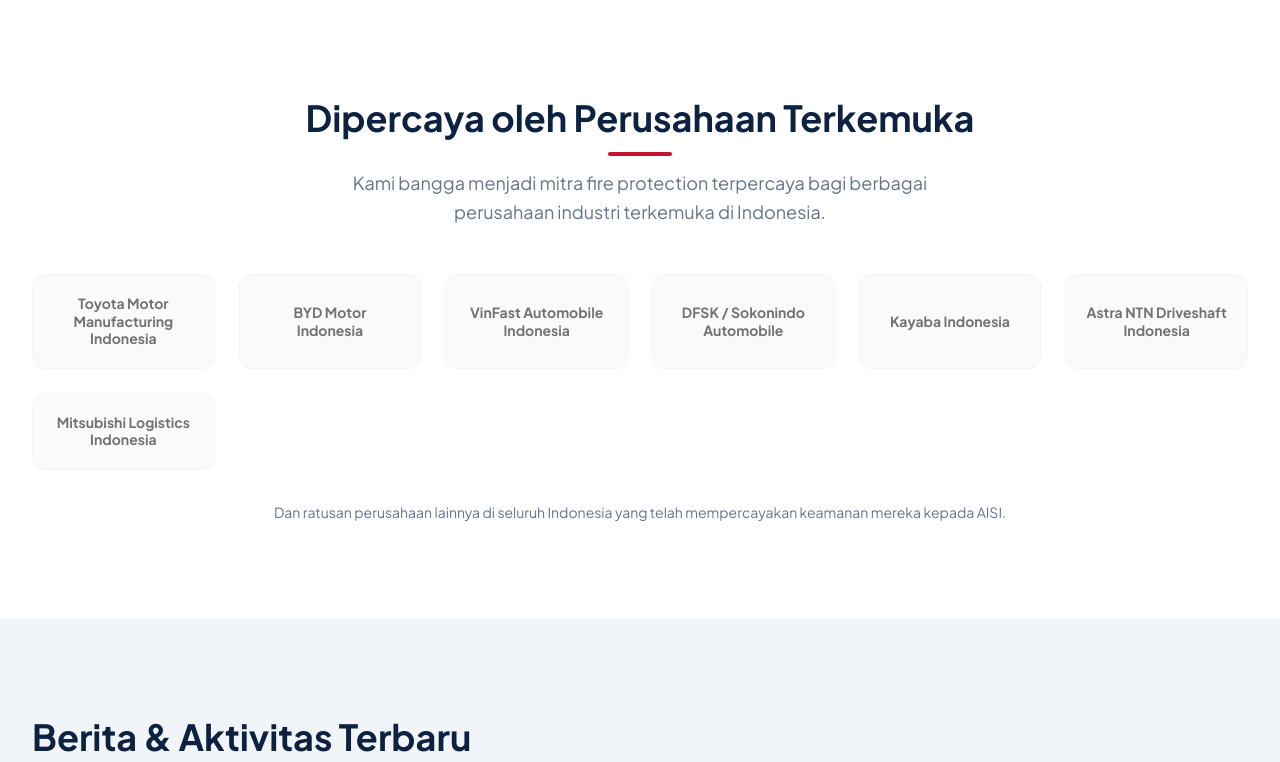
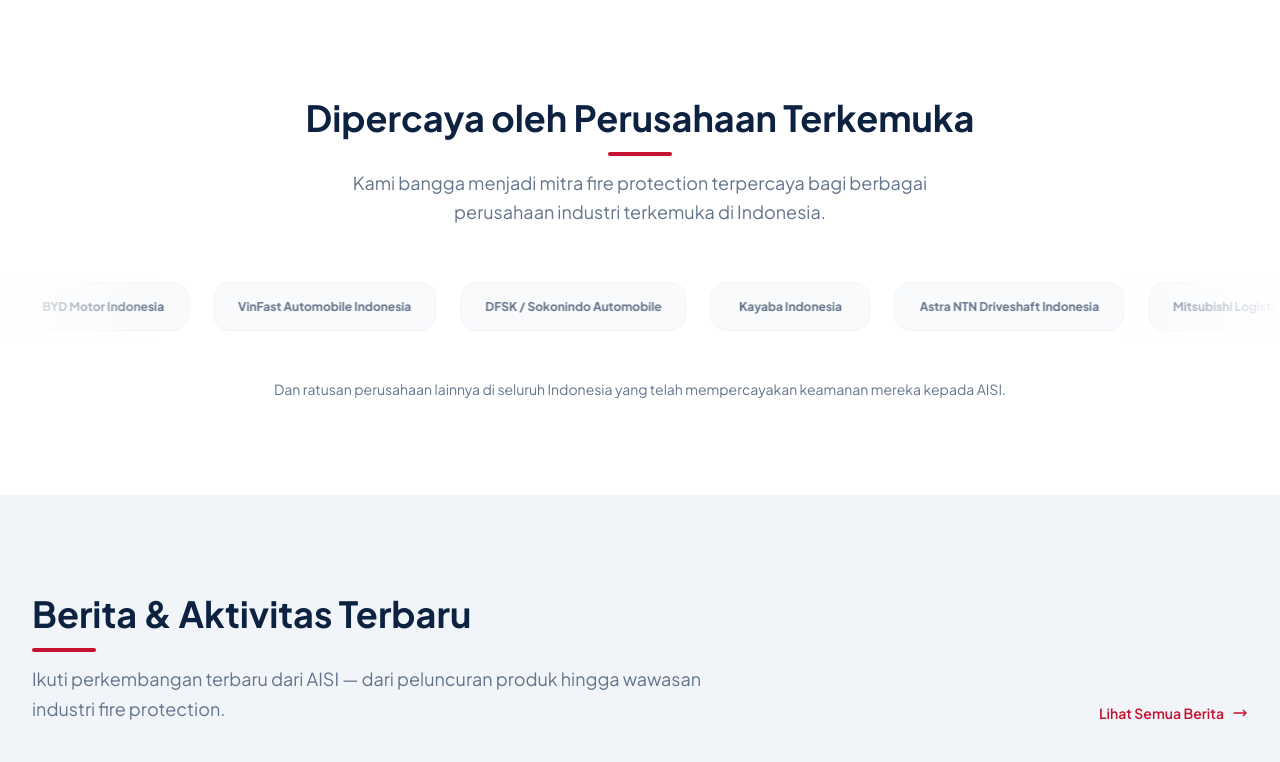
Before and after one commit to NatanaelAdrieChristiawan/WebCP_AISI_Adorable, a Laravel app: page / in a window 1280 px wide. Shown: the part 2851-3613 px from the top of the page. Run offline with Laravel 12, Linux system fonts and the light colour scheme; data comes from the database, SQL or seed files in the repository; style sheets or scripts are compiled from the project's sources.

Commit message:
Feat: Add marquee logo in home page

```diff
--- a/resources/views/layouts/app.blade.php
+++ b/resources/views/layouts/app.blade.php
@@ -22,6 +22,7 @@
     <style>[x-cloak] { display: none !important; }</style>
 
     @yield('head')
+    @stack('head')
 </head>
 <body class="bg-white text-text-dark antialiased">
 
--- a/resources/views/pages/home.blade.php
+++ b/resources/views/pages/home.blade.php
@@ -326,53 +326,114 @@
 </section>
 
 {{-- ============================================================
-     SECTION E — KLIEN / CUSTOMER HIGHLIGHT
+     SECTION E — KLIEN / CUSTOMER HIGHLIGHT (MARQUEE)
      ============================================================ --}}
-<section class="py-16 md:py-24 bg-white">
-    <div class="max-w-7xl mx-auto px-4 sm:px-6 lg:px-8">
+<section class="py-16 md:py-24 bg-white overflow-hidden">
 
-        <div class="text-center mb-12">
+    <div class="max-w-7xl mx-auto px-4 sm:px-6 lg:px-8 mb-12">
+        <div class="text-center">
             <x-section-title
                 title="Dipercaya oleh Perusahaan Terkemuka"
                 subtitle="Kami bangga menjadi mitra fire protection terpercaya bagi berbagai perusahaan industri terkemuka di Indonesia."
                 align="center"
             />
         </div>
+    </div>
 
-        @if ($featuredClients->isNotEmpty())
-        <div class="grid grid-cols-2 sm:grid-cols-3 md:grid-cols-4 lg:grid-cols-6 gap-4 md:gap-6">
-            @foreach ($featuredClients as $client)
-            <div class="group flex items-center justify-center p-5 rounded-xl border border-slate-100 bg-slate-50 hover:border-accent/40 hover:bg-white hover:shadow-md transition-all duration-300 grayscale hover:grayscale-0">
-                @if ($client->logo)
+    {{-- Marquee track --}}
+    <div class="relative">
+        {{-- Fade edges: left & right gradient mask --}}
+        <div class="pointer-events-none absolute inset-y-0 left-0 w-24 md:w-40 z-10
+                    bg-gradient-to-r from-white to-transparent"></div>
+        <div class="pointer-events-none absolute inset-y-0 right-0 w-24 md:w-40 z-10
+                    bg-gradient-to-l from-white to-transparent"></div>
+
+        {{-- Scrolling row — CSS animation only, no JS --}}
+        <div class="flex" aria-label="Daftar klien PT Aisi Aiken Indonesia">
+            <div class="marquee-track flex items-center gap-6 py-2 animate-marquee hover:pause-marquee">
+                @php
+                    $clientItems = $featuredClients->isNotEmpty()
+                        ? $featuredClients->all()
+                        : collect([
+                            'Toyota Motor Manufacturing Indonesia',
+                            'BYD Motor Indonesia',
+                            'VinFast Automobile Indonesia',
+                            'DFSK / Sokonindo Automobile',
+                            'Kayaba Indonesia',
+                            'Astra NTN Driveshaft Indonesia',
+                            'Mitsubishi Logistics Indonesia',
+                        ])->map(fn($n) => (object)['name' => $n, 'logo' => null])->all();
+                @endphp
+
+                {{-- First copy --}}
+                @foreach ($clientItems as $client)
+                    <div class="marquee-card group flex-shrink-0 flex items-center justify-center
+                                min-w-[160px] px-6 py-4 rounded-2xl border border-slate-100 bg-slate-50
+                                hover:border-accent/40 hover:bg-white hover:shadow-md
+                                transition-all duration-300">
+                        @if (!empty($client->logo))
                             <img src="{{ Storage::url($client->logo) }}"
                                  alt="{{ $client->name }}"
-                         class="max-h-10 max-w-full object-contain opacity-60 group-hover:opacity-100 transition-opacity duration-300">
+                                 class="max-h-10 max-w-[120px] object-contain
+                                        opacity-50 grayscale group-hover:opacity-100 group-hover:grayscale-0
+                                        transition-all duration-300">
                         @else
-                    <span class="text-sm font-bold text-text-light group-hover:text-primary transition-colors duration-300 text-center leading-tight">
+                            <span class="text-xs font-bold text-text-light group-hover:text-primary
+                                         transition-colors duration-300 text-center leading-tight select-none">
+                                {{ $client->name }}
+                            </span>
+                        @endif
+                    </div>
+                @endforeach
+
+                {{-- Duplicate copy for seamless loop --}}
+                @foreach ($clientItems as $client)
+                    <div class="marquee-card group flex-shrink-0 flex items-center justify-center
+                                min-w-[160px] px-6 py-4 rounded-2xl border border-slate-100 bg-slate-50
+                                hover:border-accent/40 hover:bg-white hover:shadow-md
+                                transition-all duration-300" aria-hidden="true">
+                        @if (!empty($client->logo))
+                            <img src="{{ Storage::url($client->logo) }}"
+                                 alt=""
+                                 class="max-h-10 max-w-[120px] object-contain
+                                        opacity-50 grayscale group-hover:opacity-100 group-hover:grayscale-0
+                                        transition-all duration-300">
+                        @else
+                            <span class="text-xs font-bold text-text-light group-hover:text-primary
+                                         transition-colors duration-300 text-center leading-tight select-none">
                                 {{ $client->name }}
                             </span>
                         @endif
                     </div>
                 @endforeach
             </div>
-        @else
-        {{-- Placeholder client logos --}}
-        <div class="grid grid-cols-2 sm:grid-cols-3 md:grid-cols-4 lg:grid-cols-6 gap-4 md:gap-6">
-            @foreach (['PT Astra Internasional', 'PT Pertamina', 'PT Unilever', 'PT Toyota', 'PT Telkom', 'PT Bank BRI', 'PT PLN', 'PT Sinarmas', 'PT Indofood', 'Schneider Electric', 'PT Waskita', 'Siemens'] as $clientName)
-            <div class="flex items-center justify-center p-5 rounded-xl border border-slate-100 bg-slate-50 hover:border-accent/30 hover:bg-white transition-all duration-300">
-                <span class="text-xs font-bold text-text-light text-center leading-tight">{{ $clientName }}</span>
         </div>
-            @endforeach
     </div>
-        @endif
 
     {{-- Tagline --}}
-        <p class="text-center text-text-light text-sm mt-8">
+    <p class="text-center text-text-light text-sm mt-10 px-4">
         Dan ratusan perusahaan lainnya di seluruh Indonesia yang telah mempercayakan keamanan mereka kepada AISI.
     </p>
 
-    </div>
 </section>
+
+@push('head')
+<style>
+    /* ── Marquee animation ── */
+    @keyframes marquee {
+        0%   { transform: translateX(0); }
+        100% { transform: translateX(-50%); }
+    }
+    .animate-marquee {
+        animation: marquee 30s linear infinite;
+        will-change: transform;
+    }
+    /* Pause on hover anywhere in the track */
+    .animate-marquee:hover {
+        animation-play-state: paused;
+    }
+</style>
+@endpush
 
 {{-- ============================================================
      SECTION F — ARTIKEL TERBARU
```
Also changed, not shown: 1 other file. Lines whose indentation alone changed are shown as unchanged.
